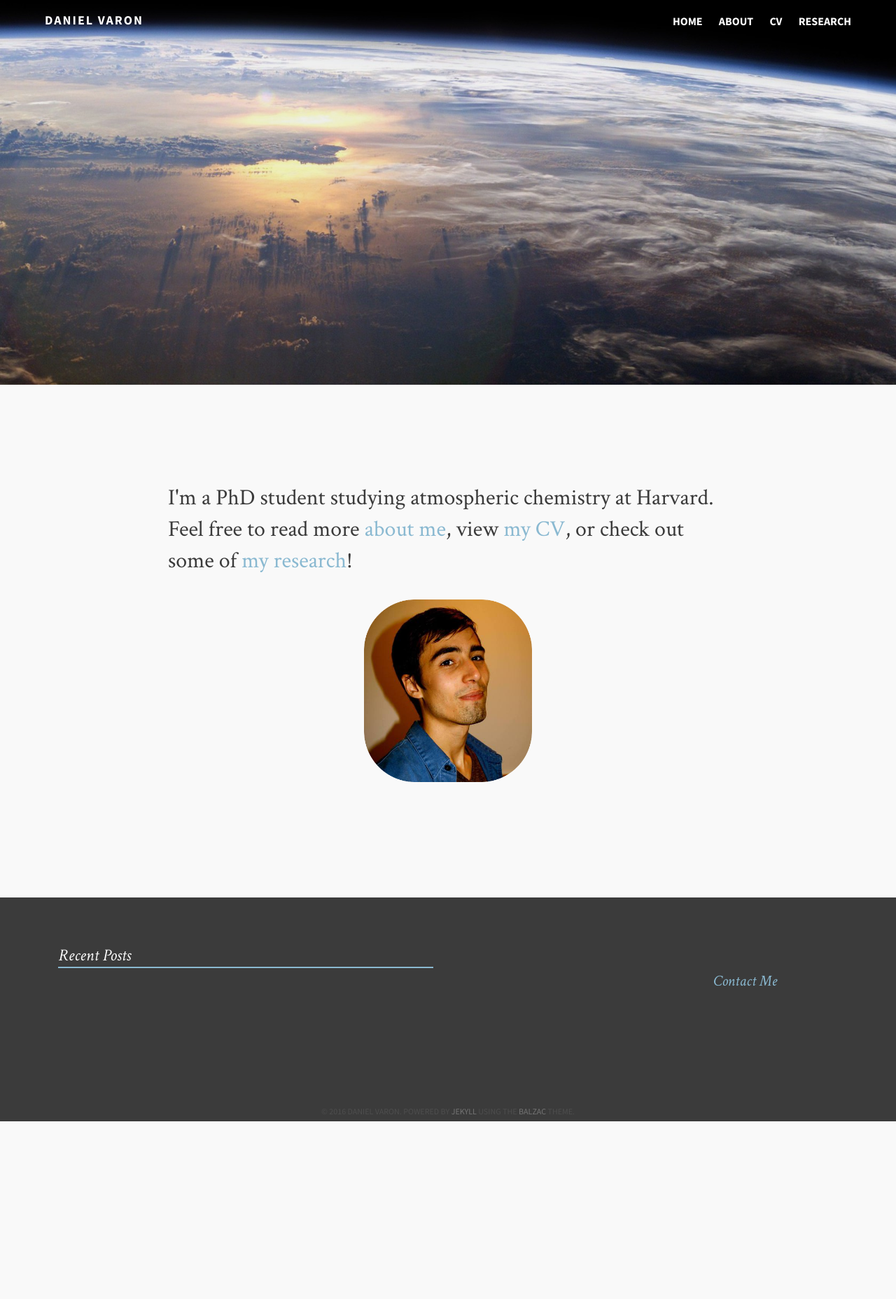
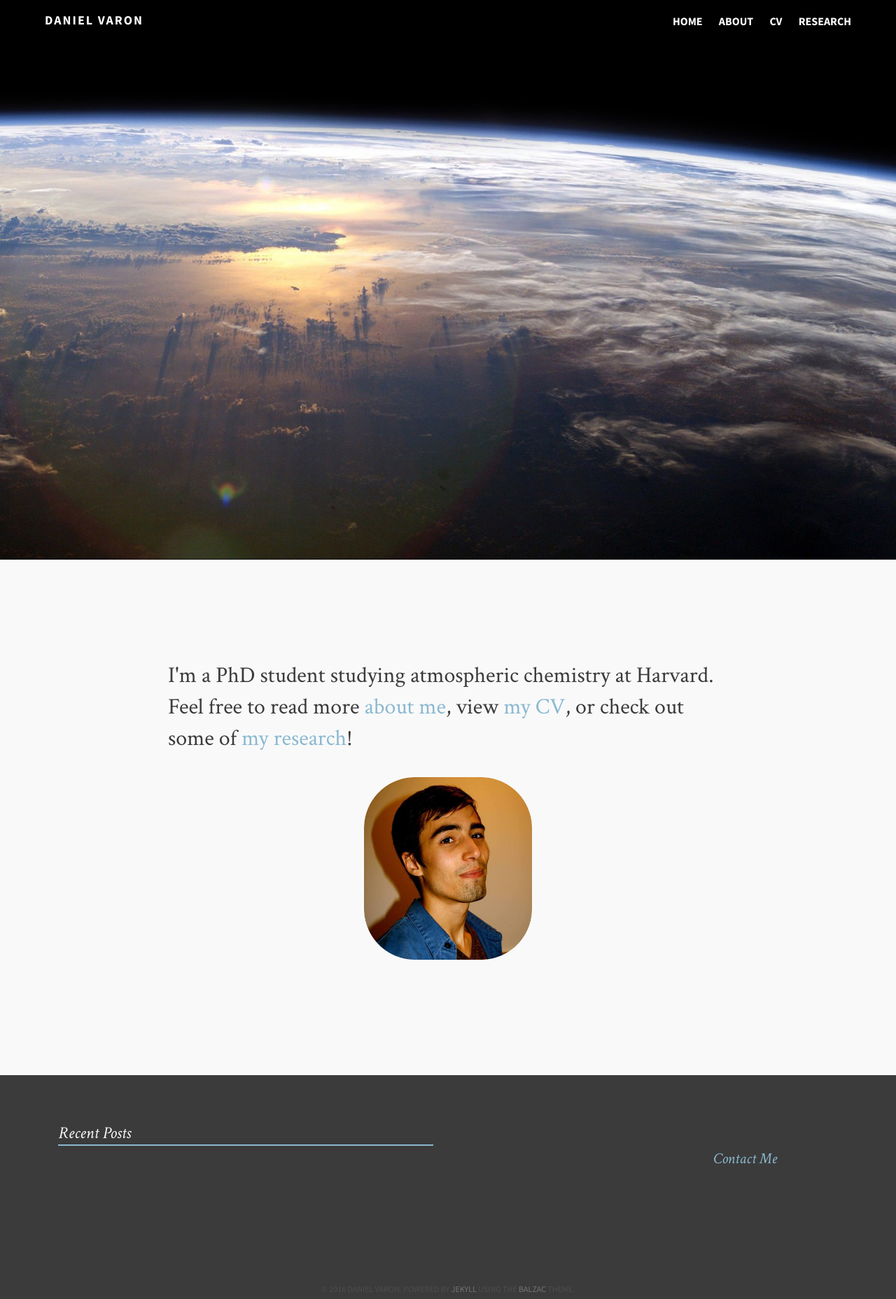
Before and after one commit to djvaron/djvaron.github.io, a Jekyll site: the page built from index.md, in a window 1280 px wide. Shown: the whole page at 70% size. Built offline with Jekyll 4.4.1, drawn with Linux system fonts in a browser that asks for light colours; before the commit the page ends 1603 px from its top, so only the background shows below that.

Commit message:
Update home.html

```diff
--- a/_layouts/home.html
+++ b/_layouts/home.html
@@ -1,21 +1,23 @@
 {% include head.html %}
 
-<section class="article">
 
-<div class="overlay overlay-lighter"></div>
-  <div class="featured-image" style="background-image: url({{ site.url }}/images/atmosphere.jpg)"></div>
 
-<!-- <span class="banner_h">
+<!-- <section class="article">
+
+  <div class="overlay overlay-lighter"></div>
+  <div class="featured-image" style="background-image: url({{ site.url }}/images/atmosphere.jpg)"></div> -->
+
+<span class="banner_h">
     <img src="images/atmosphere.jpg" alt="banner" />
         <style>
         * {margin:0; padding: 0;}
         .banner_h {display: block; width: 100%;}
         .banner_h img {width:100%}
         </style>
-</span> -->
+</span>
 
     <div id='bump'>
-
+        <section class="article">
           <article class="archive-wrap">
             <p class="intro">I'm a PhD student studying atmospheric chemistry at Harvard. Feel free to read more <a href="{{ site.url }}/about">about me</a>, view <a href="{{ site.url }}/cv.pdf">my CV</a>, or check out some of <a href="{{ site.url }}/research">my research</a>!</p>
             <figure><center><img src="/images/me.png" width="30%" height="30%" /></center></figure>
```
